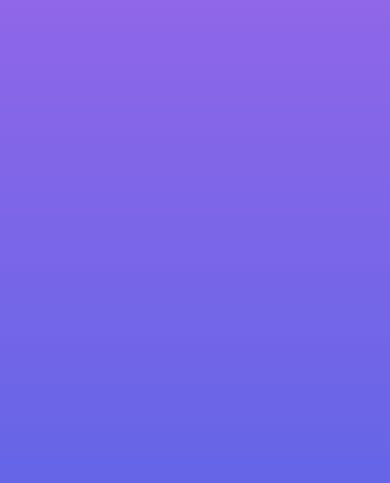
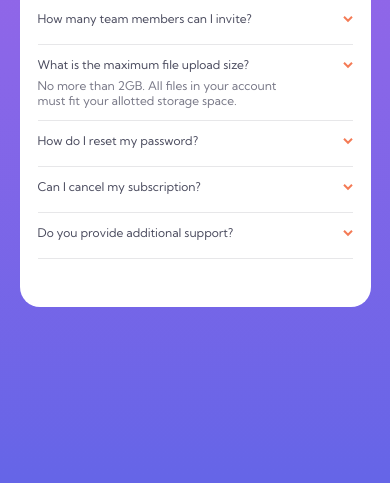
Before and after one commit to Paul-henry662/fem-faq-accordion-card, a plain HTML site: page index.html in a window 390 px wide. Shown: the part 361-844 px from the top of the page. Drawn offline with Linux system fonts and the light colour scheme.

Commit message:
mobile ok

```diff
--- a/index.html
+++ b/index.html
@@ -9,22 +9,60 @@
   </head>
 
   <body>
-    How many team members can I invite?
+    <main class="main">
+      <div class="main__card">
+        <div class="main__card__illustration">
+          <img src="./images/illustration-woman-online-mobile.svg" alt="Woman online illustration" class="img main__card__illustration__img--mobile">
+          <img src="./images/illustration-woman-online-desktop.svg" alt="Woman online illustration" class="img main__card__illustration__img--desktop">
+        </div>
+
+        <div class="main__card__faq">
+          <h1 class="main__card__faq__title">FAQ</h1>
+
+          <div class="main__card__faq__qa">
+            <h2 class="main__card__faq__qa__question">How many team members can I invite?</h2>
+
+            <p class="main__card__faq__qa__answer">
               You can invite up to 2 additional users on the Free plan. There is no limit on
               team members for the Premium plan.
+            </p>
+          </div>
 
-    What is the maximum file upload size?
+          <div class="main__card__faq__qa">
+            <h2 class="main__card__faq__qa__question">What is the maximum file upload size?</h2>
+
+            <p class="main__card__faq__qa__answer a2">
               No more than 2GB. All files in your account must fit your allotted storage space.
+            </p>
+          </div>
 
-    How do I reset my password?
+          <div class="main__card__faq__qa">
+            <h2 class="main__card__faq__qa__question">How do I reset my password?</h2>
+
+            <p class="main__card__faq__qa__answer">
               Click “Forgot password” from the login page or “Change password” from your profile page.
               A reset link will be emailed to you.
+            </p>
+          </div>
 
-    Can I cancel my subscription?
+          <div class="main__card__faq__qa">
+            <h2 class="main__card__faq__qa__question">Can I cancel my subscription?</h2>
+
+            <p class="main__card__faq__qa__answer">
               Yes! Send us a message and we’ll process your request no questions asked.
+            </p>
+          </div>
 
-    Do you provide additional support?
+          <div class="main__card__faq__qa">
+            <h2 class="main__card__faq__qa__question">Do you provide additional support?</h2>
+
+            <p class="main__card__faq__qa__answer">
               Chat and email support is available 24/7. Phone lines are open during normal business hours.
+            </p>
+          </div>
+        </div>
+      </div>
+    </main>
 
     <script src="app.js"></script>
   </body>
--- a/scss/abstracts/_colors.scss
+++ b/scss/abstracts/_colors.scss
@@ -13,3 +13,5 @@ $veryDarkGrayishBlue: hsl(237, 12%, 33%);
 $darkGrayishBlue: hsl(240, 6%, 50%);
 //## Dividers
 $lightGrayishBlue: hsl(240, 5%, 91%);
+//##svg drop-shadow:
+$transparentSoftBlue: hsla(240, 73%, 65%, 0.15);
--- a/scss/abstracts/_mixins.scss
+++ b/scss/abstracts/_mixins.scss
@@ -5,3 +5,10 @@ $breakpoints: ();
     @content;
   }
 }
+
+@mixin displayFlex($direction, $wrap, $alignItems, $justContent) {
+  display: flex;
+  flex-flow: $direction $wrap;
+  align-items: $alignItems;
+  justify-content: $justContent;
+}
--- a/scss/abstracts/_typography.scss
+++ b/scss/abstracts/_typography.scss
@@ -1,6 +1,6 @@
 //# Body Copy
 $regularSize: 1.2rem;
-$headingSize: 2rem;
+$headingSize: 3rem;
 
 //# Font
 $familyStack: "Kumbh Sans", sans-serif;
--- a/scss/app.scss
+++ b/scss/app.scss
@@ -1,4 +1,4 @@
 @use "./base/base";
-@use "./layout/all" as layout;
+@use "./layout/layout";
 @use "./module/all" as module;
 @use "./state/all" as state;
--- a/scss/base/_base.scss
+++ b/scss/base/_base.scss
@@ -1,18 +1,31 @@
 @use "../abstracts/colors";
 @use "../abstracts/typography";
+
+@import url("https://fonts.googleapis.com/css2?family=Kumbh+Sans:wght@400;700&display=swap");
 
 * {
   margin: 0;
   padding: 0;
   box-sizing: border-box;
+  font-size: 62.5%;
 }
 body {
   min-height: 100vh;
-  background: linear-gradient(colors.$softViolet, colors.$softBlue);
-  font-size: 62.5%;
+  background: linear-gradient(colors.$softViolet, colors.$softBlue) no-repeat;
 
   * {
     font: typography.$defaultFontRule;
-    color: colors.$darkGrayishBlue;
+    color: colors.$veryDarkGrayishBlue;
   }
 }
+h1 {
+  font-size: typography.$headingSize;
+  font-weight: map-get(typography.$weights, bold);
+  margin-bottom: 0.5em;
+}
+h2 {
+  margin-bottom: 0.5em;
+}
+p {
+  color: colors.$darkGrayishBlue;
+}
--- /dev/null
+++ b/scss/layout/_layout.scss
@@ -0,0 +1,6 @@
+@use "../abstracts/mixins";
+
+.main {
+  min-height: 100vh;
+  @include mixins.displayFlex(row, nowrap, center, center);
+}
--- a/scss/module/_all.scss
+++ b/scss/module/_all.scss
@@ -0,0 +1 @@
+@use "./card";
--- /dev/null
+++ b/scss/module/_card.scss
@@ -0,0 +1,60 @@
+@use "../abstracts/mixins";
+@use "../abstracts/colors";
+
+.main__card {
+  background: white;
+  flex-basis: 90%;
+  @include mixins.displayFlex(column, nowrap, center, center);
+  border-radius: 2rem;
+
+  @at-root .main__card__illustration__img--desktop,
+    .main__card__faq__qa__answer {
+    display: none;
+  }
+
+  @at-root .main__card__faq {
+    min-width: 100%;
+    @include mixins.displayFlex(column, nowrap, flex-start, center);
+    padding: 0 1.5em 4em 1.5em;
+  }
+
+  @at-root .main__card__faq__title {
+    align-self: center;
+  }
+
+  @at-root .a2 {
+    display: block;
+  }
+
+  @at-root .main__card__faq__qa {
+    min-width: 100%;
+    padding: 1em 0;
+    cursor: pointer;
+    border-bottom: 1.6px solid colors.$lightGrayishBlue;
+  }
+
+  @at-root .main__card__faq__qa__question {
+    min-width: 100%;
+    @include mixins.displayFlex(row, nowrap, center, space-between);
+
+    &::after {
+      content: url("../images/icon-arrow-down.svg");
+    }
+  }
+
+  @at-root .main__card__faq__qa__answer {
+    max-width: 80%;
+  }
+
+  @at-root .main__card__illustration {
+    min-width: 100%;
+    height: 130px;
+    @include mixins.displayFlex(row, nowrap, center, center);
+  }
+
+  @at-root .main__card__illustration__img--mobile {
+    position: absolute;
+    transform: translate(-15px, -75px);
+    filter: drop-shadow(0 30px 0.5px colors.$transparentSoftBlue);
+  }
+}
```
Also changed, not shown: css/style.css, scss/layout/_all.scss (deleted), 1 other file. Lines whose indentation alone changed are shown as unchanged.
